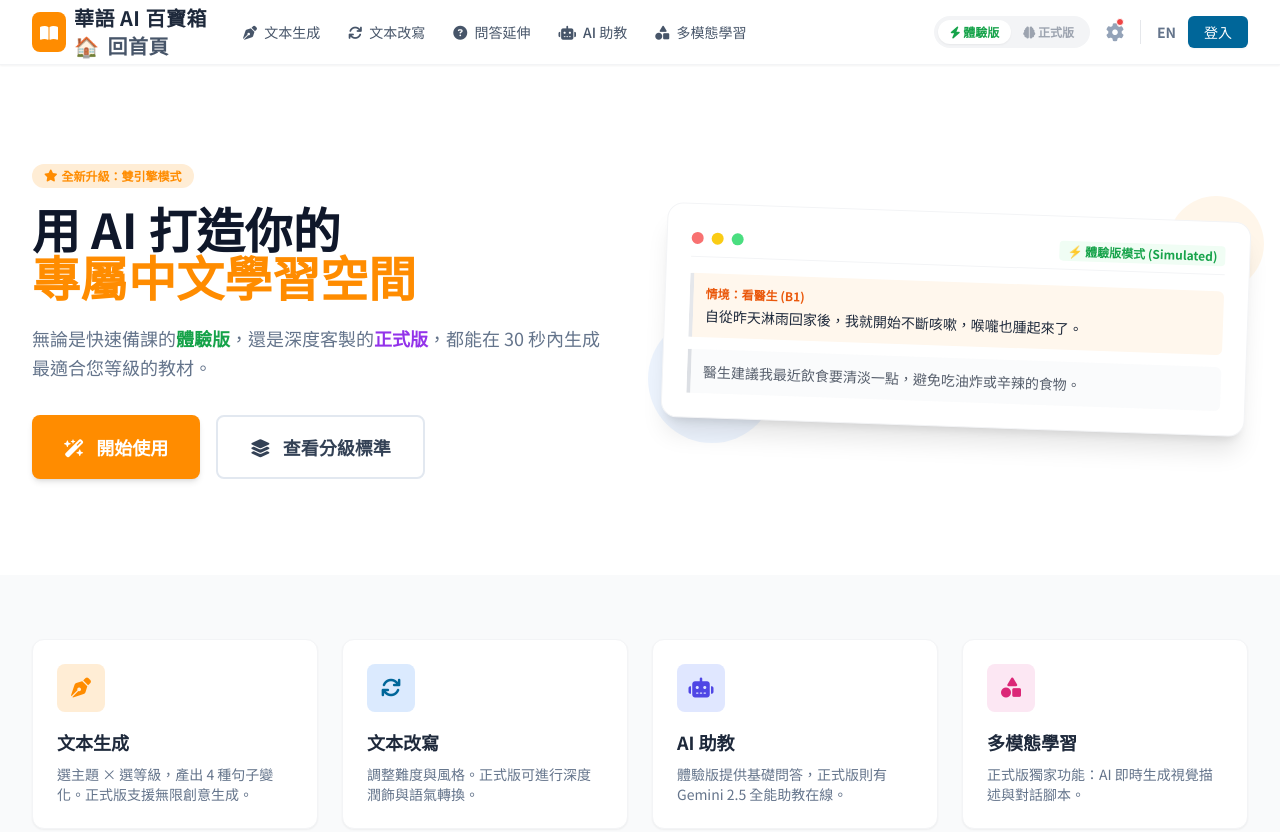
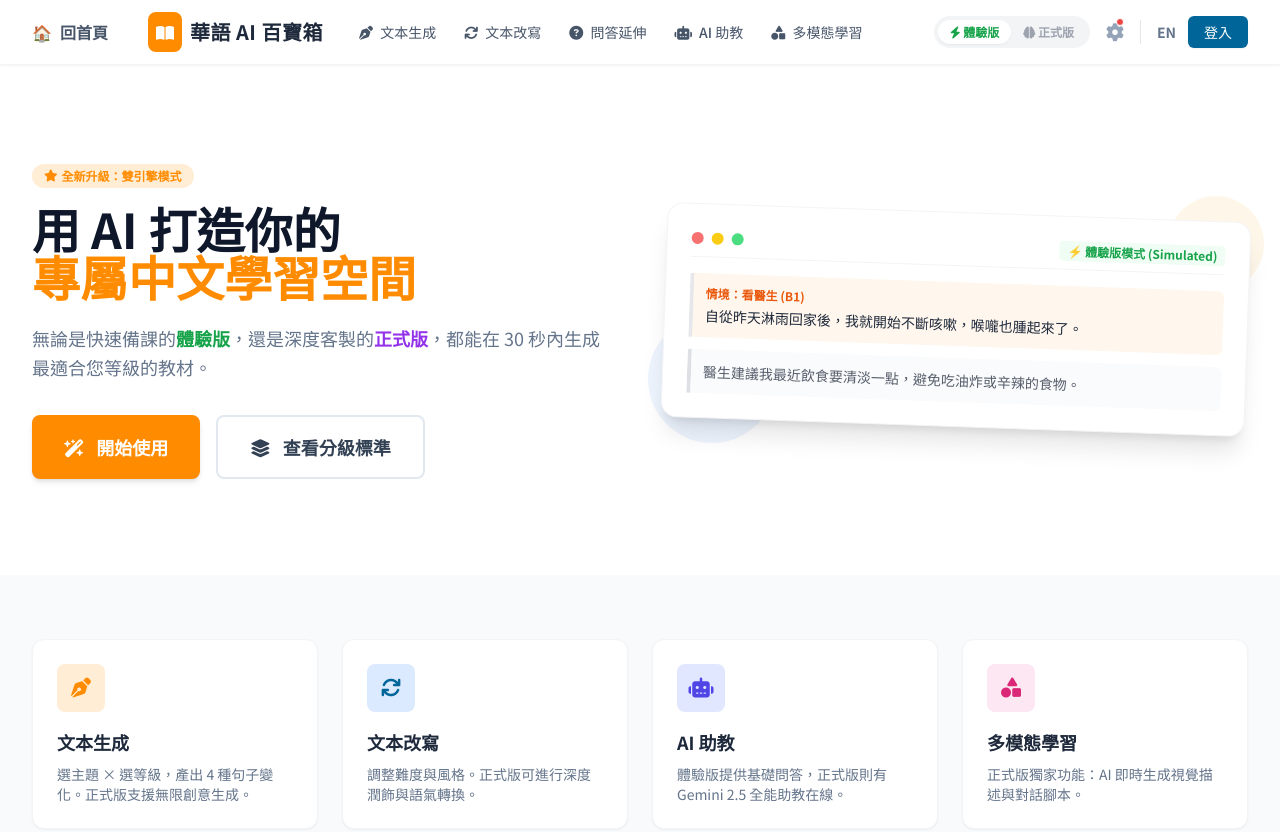
Before and after one commit to yichang1023/chinese-ai-toolkit-studio, a plain HTML site: page page4.html in a window 1280 px wide. Shown: the top 832 px of the page. Drawn offline with nearby package versions, Linux system fonts and the light colour scheme.

Commit message:
Add files via upload

```diff
--- a/page4.html
+++ b/page4.html
@@ -102,15 +102,16 @@
             <div class="flex justify-between h-16">
                 <!-- Left: Logo & Menu -->
                 <div class="flex items-center gap-6">
+<a href="index.html" class="flex items-center gap-2 mr-4 text-slate-600 hover:text-orange-500 font-bold no-underline">
+    <span class="text-x1">🏠</span>
+    <span class="hidden md:inline">回首頁</span>
+</a>
+
                     <div class="flex items-center gap-2 cursor-pointer" onclick="navigateTo('home')">
                         <div class="bg-brand-orange text-white p-2 rounded-lg">
                             <i class="fa-solid fa-book-open"></i>
                         </div>
                         <span class="font-bold text-xl tracking-wide hidden lg:block">華語 AI 百寶箱
-<a href="index.html" class="flex items-center gap-2 mr-4 text-slate-600 hover:text-orange-500 font-bold no-underline">
-    <span class="text-xl">🏠</span>
-    <span class="hidden md:inline">回首頁</span>
-</a>
 
 </span>
                         <span class="font-bold text-xl tracking-wide lg:hidden">華語 AI</span>
```
Also changed, not shown: index.html (+1 -1 lines).
